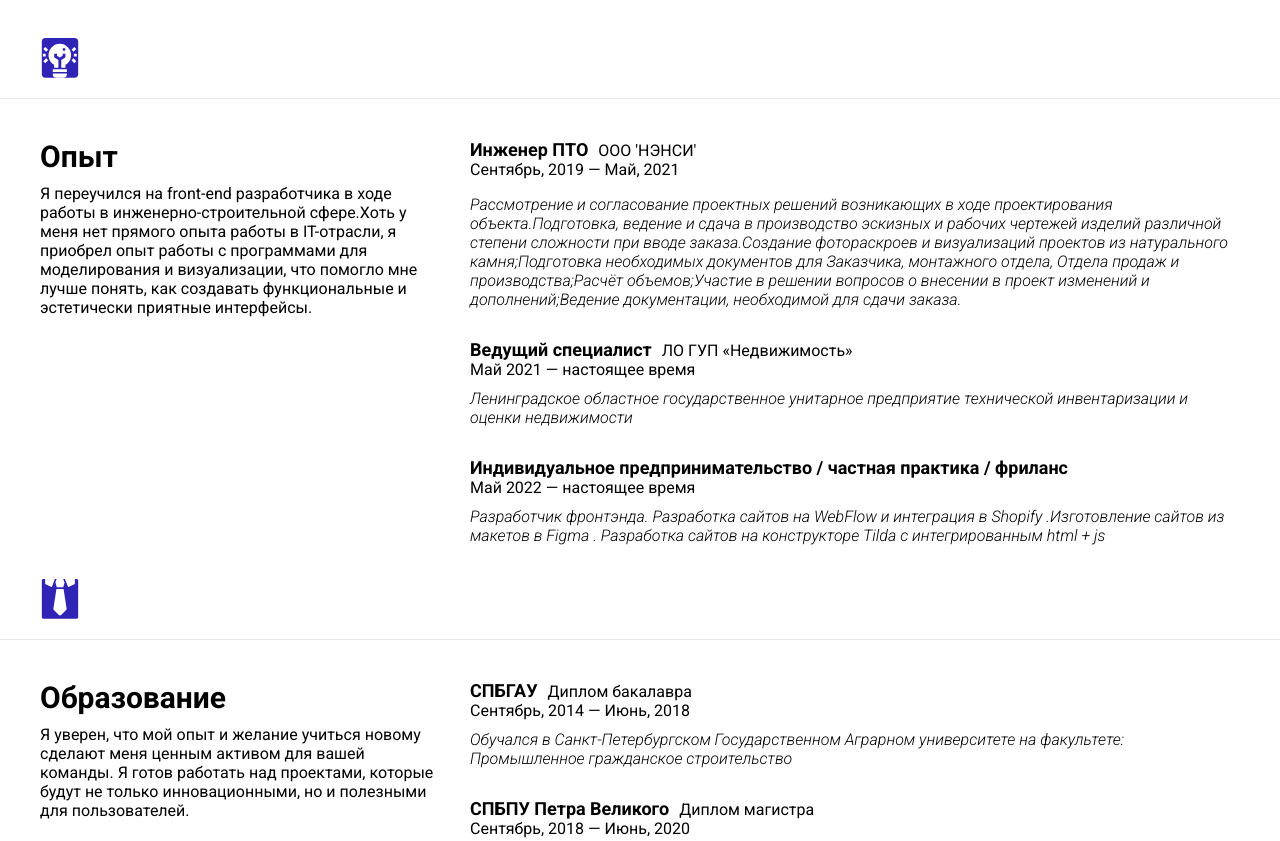
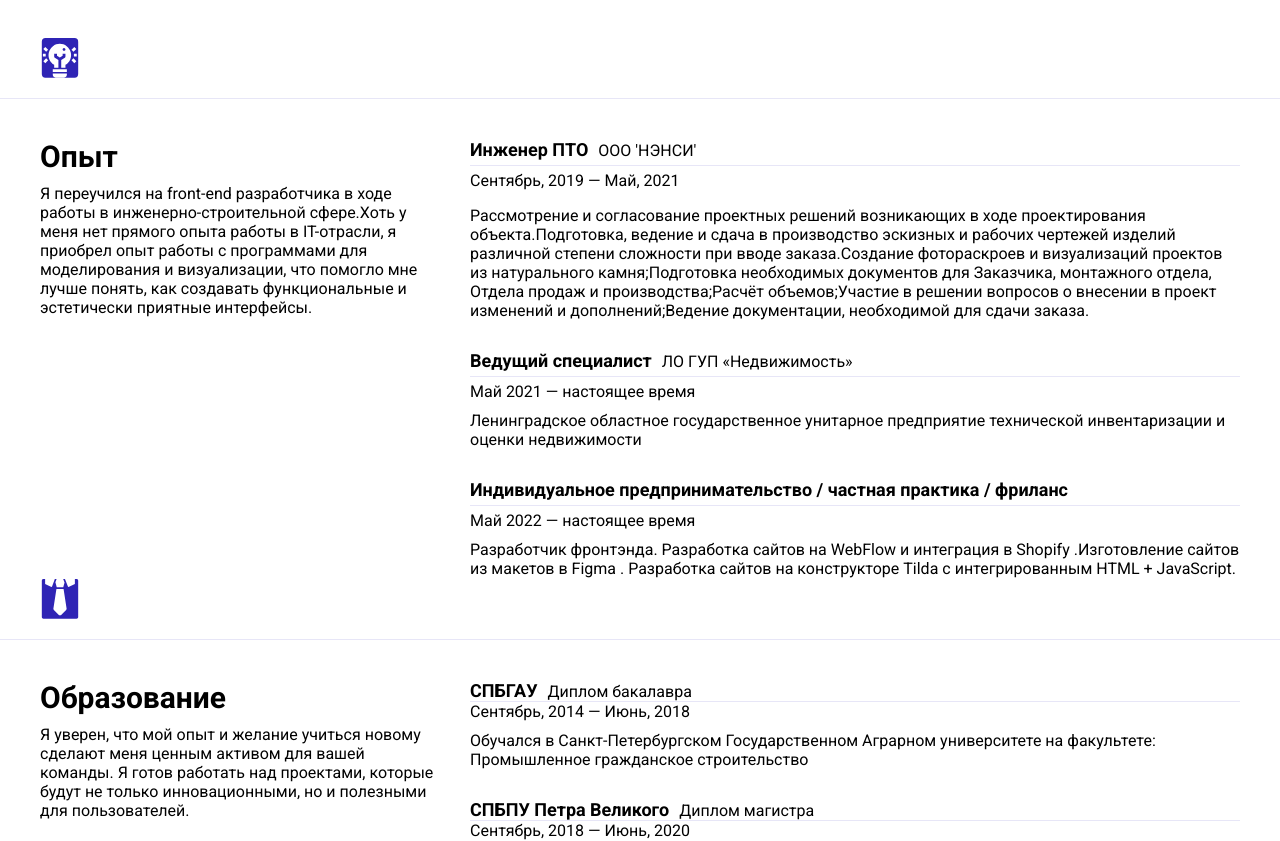
Before and after one commit to GenYans/CV, a React (Create React App) app: page / in a window 1280 px wide. Shown: the part 900-1741 px from the top of the page. Built offline with nearby package versions, Linux system fonts and the light colour scheme.

Commit message:
Step 14.25.10.2023

```diff
--- a/public/locales/en/translation.json
+++ b/public/locales/en/translation.json
@@ -35,7 +35,7 @@
 
     "experience_three_name":"Individual entrepreneurship / private practice / freelancing",
     "experience_three_date":"May 2022 - present",
-    "experience_three_descr":"Frontend developer. Website development on WebFlow and integration into Shopify. Website creation from layouts in Figma. Website development using the Tilda constructor with integrated html + js",
+    "experience_three_descr":"Frontend developer. Website development on WebFlow and integration into Shopify. Website creation from layouts in Figma. Website development using the Tilda constructor with integrated HTML + JavaScript.",
 
 
     "education":"Education",
--- a/public/locales/ru/translation.json
+++ b/public/locales/ru/translation.json
@@ -35,7 +35,7 @@
 
     "experience_three_name":"Индивидуальное предпринимательство / частная практика / фриланс",
     "experience_three_date":"Май 2022 — настоящее время",
-    "experience_three_descr":"Разработчик фронтэнда. Разработка сайтов на WebFlow и интеграция в Shopify .Изготовление сайтов из макетов в Figma . Разработка сайтов на конструкторе Tilda с интегрированным html + js",
+    "experience_three_descr":"Разработчик фронтэнда. Разработка сайтов на WebFlow и интеграция в Shopify .Изготовление сайтов из макетов в Figma . Разработка сайтов на конструкторе Tilda с интегрированным HTML + JavaScript.",
 
 
 
--- a/src/app/app-cards/app-cards.scss
+++ b/src/app/app-cards/app-cards.scss
@@ -83,9 +83,6 @@
     font-size: 18px;
     padding-left: 0;
     padding-right: 20px;
-
-}
-.all:hover {
     color: #2F24B5;
     text-decoration: underline;
 }
--- a/src/app/app-education/app-education.scss
+++ b/src/app/app-education/app-education.scss
@@ -28,6 +28,7 @@
         &-title {
             font-size: 18px;
             font-weight: 700;
+            border-bottom: 1px solid rgba(48, 36, 181, 0.1137254902);
             span {
                 font-size: 16px;
                 font-weight: 400;
@@ -36,7 +37,6 @@
         }
         &-descr {
             margin-top: 10px;
-            font-style: italic;
         }
     }
 }
--- a/src/app/app-experience/app-experience.scss
+++ b/src/app/app-experience/app-experience.scss
@@ -27,17 +27,20 @@
         &-title {
             font-size: 18px;
             font-weight: 700;
+            border-bottom: 1px solid rgba(48, 36, 181, 0.1137254902);
+            padding-bottom: 5px;
             span {
                 font-size: 16px;
                 font-weight: 400;
                 margin-left: 10px;
             }
         }
+        &-data {
+            padding-top: 5px;
+        }
         &-descr {
             margin-top: 10px;
-            font-style: italic;
             span {
-                font-style: italic;
                 font-weight: 600;
             }
         }
--- a/src/app/app-header/app-header.js
+++ b/src/app/app-header/app-header.js
@@ -21,7 +21,7 @@ import Logo from '../../resources/icons/logo.svg';
                         <div className="header-menu">
                                 <img
                                     src={Logo}
-                                    className="nav-logo"
+                                    className="header-menu-logo"
                                     alt="Logo"
                                     onClick={scrollToTop}
                                 />
--- a/src/app/app-header/app-header.scss
+++ b/src/app/app-header/app-header.scss
@@ -10,9 +10,6 @@
     z-index: 10;
     &-menu-logo {
         cursor: pointer;
-        display: inline-flex;
-        position: absolute;
-        margin-top: 25px;
     }
     &-menu {
         display: flex;
```
Also changed, not shown: src/app/app-education/app-education.js (line endings or trailing spaces), 1 other file (tests, documents, lock files or other folders).
